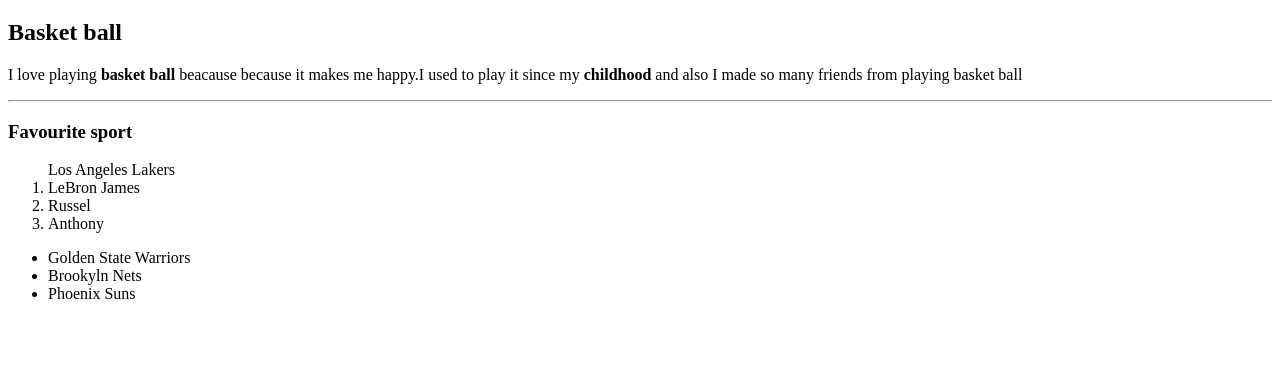
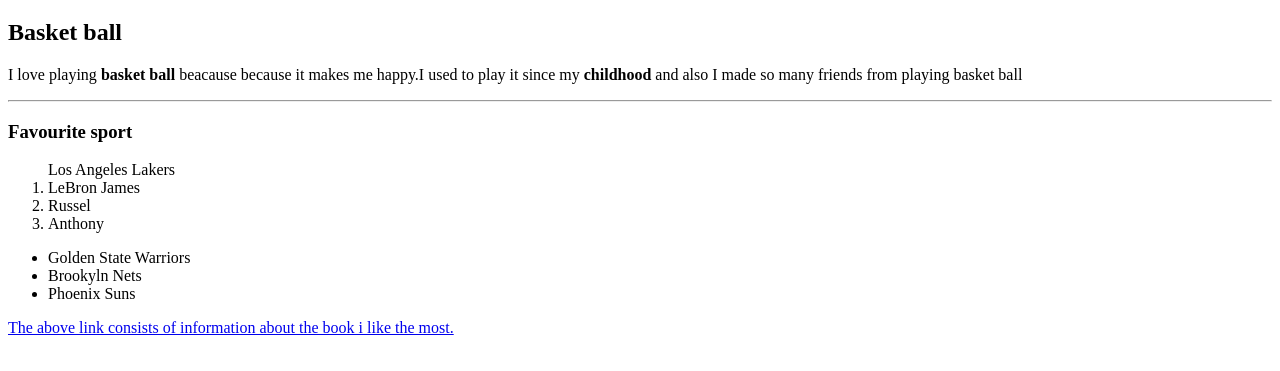
Before and after one commit to 44-563-Web-Apps-S23/44563-webapps-assignment-3-kallapavankumarreddy, a plain HTML site: page index.html in a window 1280 px wide. Shown: the part 61-432 px from the top of the page. Drawn offline with Linux system fonts and the light colour scheme.

Commit message:
Update index.html

```diff
--- a/index.html
+++ b/index.html
@@ -23,6 +23,9 @@
     <li>Brookyln Nets</li>
     <li>Phoenix Suns</li>
 </ul>
+<a href="file:///C:/Users/S560196/Desktop/webapps-repos/44563-webapps-assignment-3-kallapavankumarreddy/aboutme.html">
+    The above link consists of information about the book i like the most.
+</a>
 
 </body>
 </html>
```
